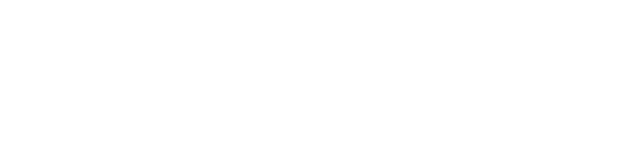
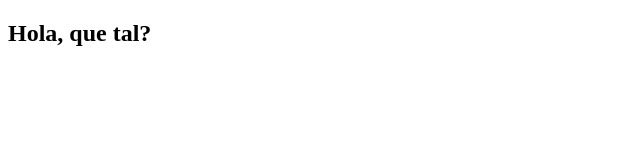
Before and after one commit to DeiiN6/Tarea-3, a plain HTML site: page form.html in a window 1280 px wide. Shown: the whole page, without its empty margins (0-640 px from the left). Drawn offline with Linux system fonts and the light colour scheme.

```diff
--- a/form.html
+++ b/form.html
@@ -6,6 +6,8 @@
     <title>Document</title>
 </head>
 <body>
-
+    <form>
+        <h2>Hola, que tal?</h2>
+    </form>
 </body>
 </html>
```
